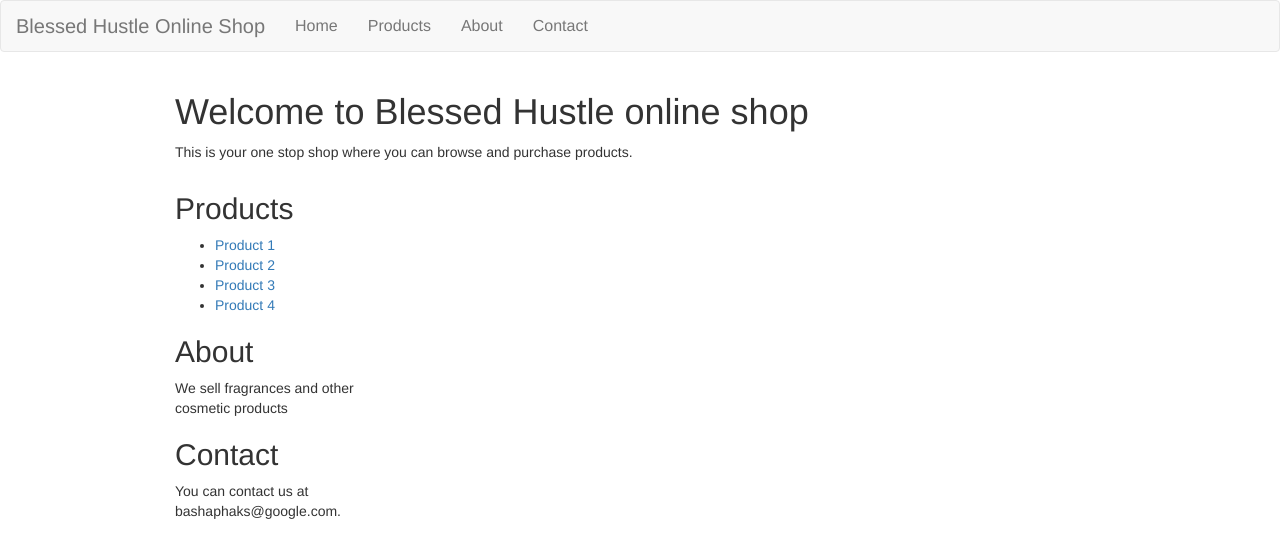
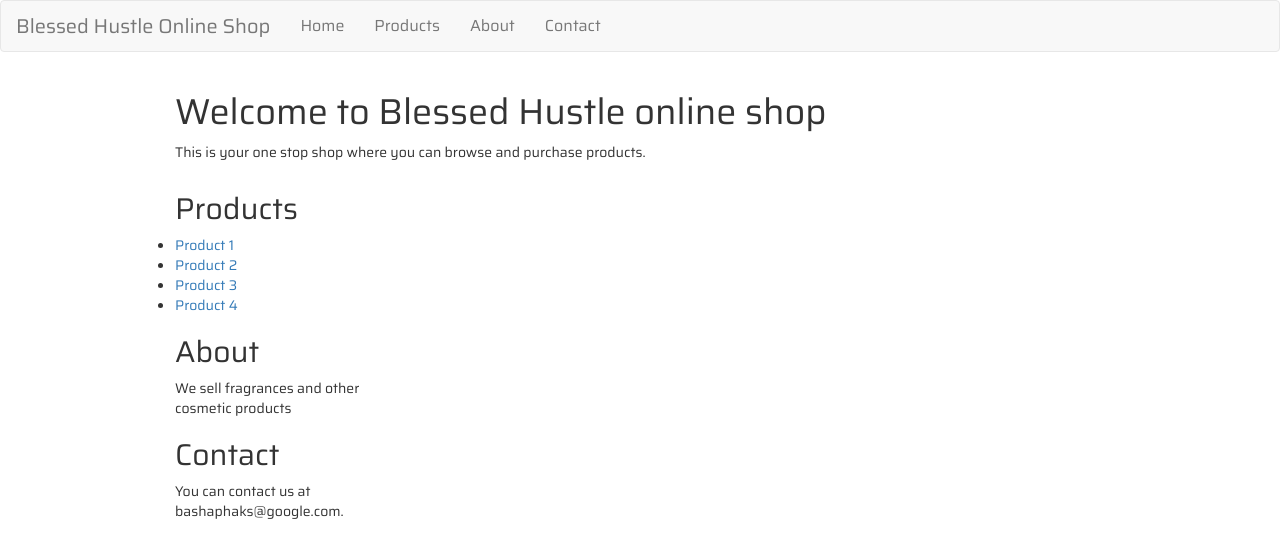
Before and after one commit to bshongwe/Online-Shop-Website, a plain HTML site: page index.html in a window 1280 px wide. Drawn offline with nearby package versions, Linux system fonts and the light colour scheme.

Commit message:
Font and Ajax

```diff
--- a/index.html
+++ b/index.html
@@ -4,6 +4,12 @@
     <meta charset="utf-8">
     <meta name="viewport" content="width=device-width, initial-scale=1">
     <title>Blessed Hustle Online Shop</title>
+    <link rel="stylesheet" type="text/css" href="index.css">
+
+    <link rel="preconnect" href="https://fonts.gstatic.com" crossorigin>
+    <link href="https://fonts.googleapis.com/css2?family=Saira:wght@400;700&display=swap" rel="stylesheet">
+
+    <link rel="stylesheet" href="https://cdnjs.cloudflare.com/ajax/libs/font-awesome/6.4.0/css/all.min.css" integrity="sha512-iecdLmaskl7CVkqkXNQ/ZH/XLlvWZOJyj7Yy7tcenmpD1ypASozpmT/E0iPtmFIB46ZmdtAc9eNBvH0H/ZpiBw==" crossorigin="anonymous" referrerpolicy="no-referrer" />
     <link rel="stylesheet" href="https://maxcdn.bootstrapcdn.com/bootstrap/3.3.7/css/bootstrap.min.css">
     <style>
     .hero {
```
